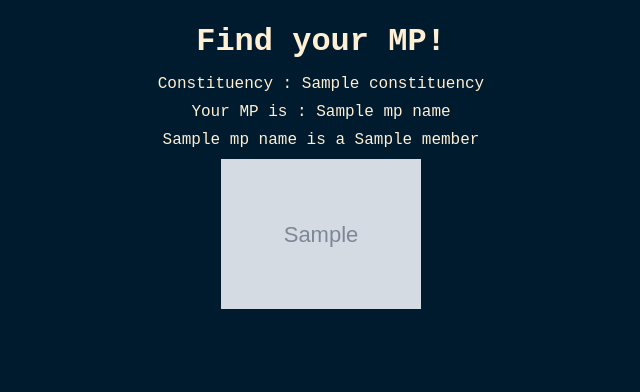
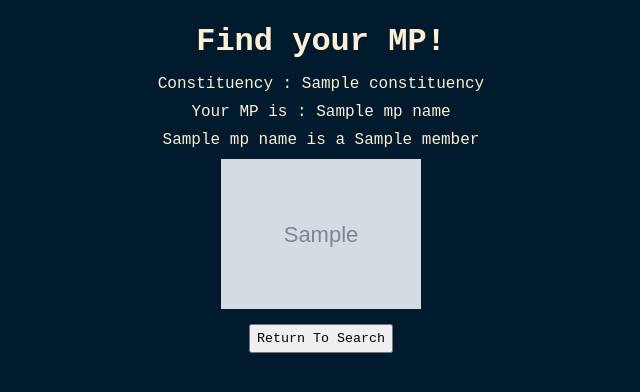
Before and after one commit to tobynott80/find-my-mp-web, a Flask app: template templates/results.html in a window 1280 px wide. Shown: the top 392 px of the page, without its empty margins (319-959 px from the left). Run offline with Flask 2, Linux system fonts and the light colour scheme; the template is opened without the code that fills it: most values are stand-ins (such as "Sample title", 1, 10 or a date in 2020); grey boxes marked "Sample" are stand-in pictures.

Commit message:
added redirect button

```diff
--- a/templates/results.html
+++ b/templates/results.html
@@ -15,5 +15,6 @@
         <p>{{mpName}} is a {{mpParty}} member</p>
         <img src="{{mpImgUrl}}" width="200">
     </div>
+    <input type="button" onclick="location.href='/';" value="Return To Search" />
 </body>
 </html>
```
